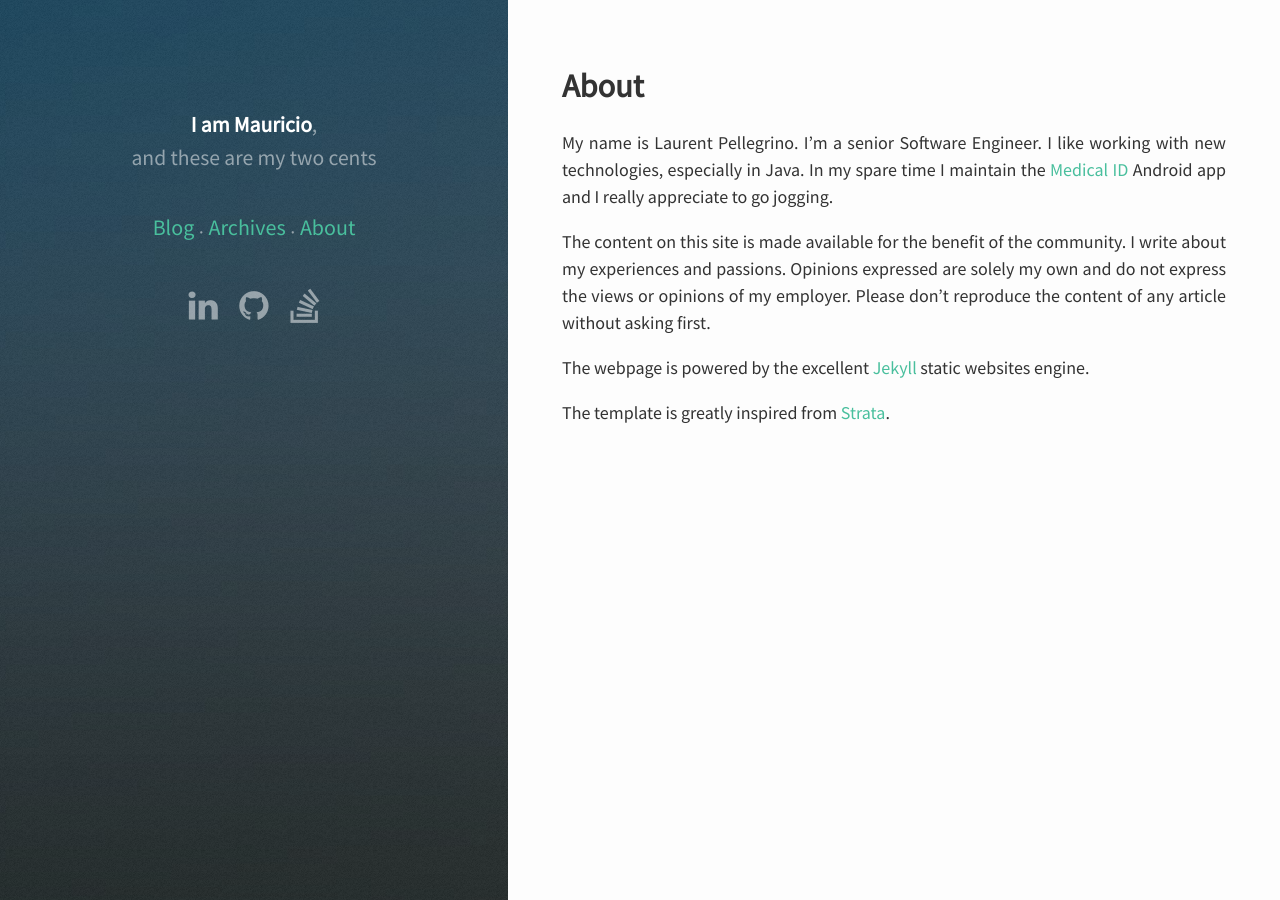
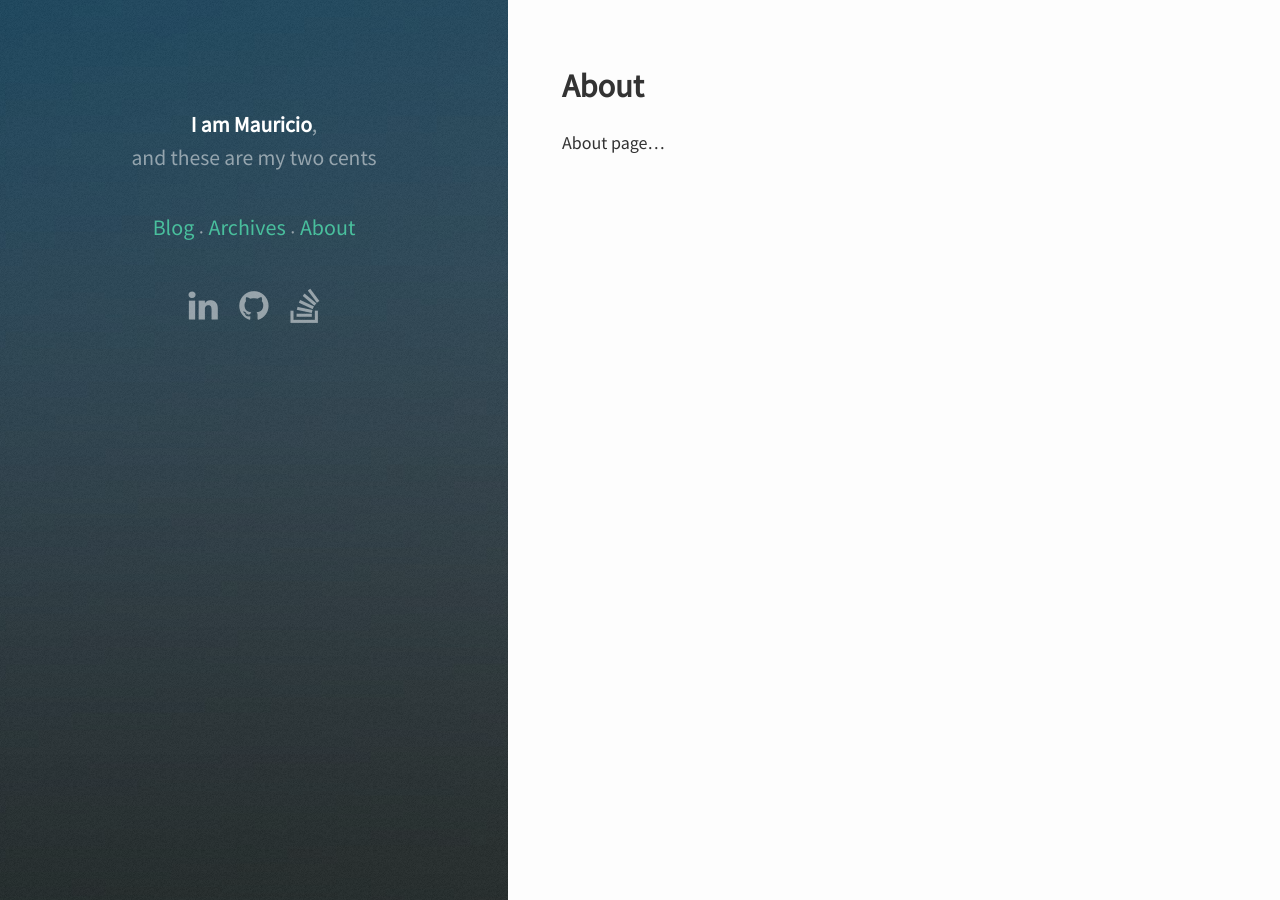
Before and after one commit to mauriciojost/mauriciojost.github.io, a Jekyll site: the page built from about.md, in a window 1280 px wide. Built offline with Jekyll 4.4.1, drawn with Linux system fonts in a browser that asks for light colours; nearby versions of some CDN libraries; Markdown is read by kramdown in place of the engine named in the settings.

Commit message:
Remove other Laurent references

```diff
--- a/_includes/head.html
+++ b/_includes/head.html
@@ -2,7 +2,7 @@
   <meta charset="utf-8">
   <meta http-equiv="X-UA-Compatible" content="IE=edge">
   <meta name="viewport" content="width=device-width, initial-scale=1">
-  <meta name="author" content="Laurent Pellegrino">
+  <meta name="author" content="Mauricio Jost">
   <meta name="theme-color" content="#284a5e">
   <title>{% if page.title %}{{ page.title }}{% else %}{{ site.title }}{% endif %}</title>
   <meta name="description" content="{% if page.excerpt %}{{ page.excerpt | strip_html | strip_newlines | truncate: 160 }}{% else %}{{ site.description }}{% endif %}">
--- a/_layouts/default.html
+++ b/_layouts/default.html
@@ -15,15 +15,6 @@
 	<script type="text/x-mathjax-config">
       MathJax.Hub.Config({tex2jax: {inlineMath: [['$','$'], ['\\(','\\)']]}});
     </script>
-	<script type="text/javascript" src="http://cdn.mathjax.org/mathjax/latest/MathJax.js?config=TeX-AMS-MML_HTMLorMML"></script>
-	<script>
-	(function(i,s,o,g,r,a,m){i['GoogleAnalyticsObject']=r;i[r]=i[r]||function(){
-	(i[r].q=i[r].q||[]).push(arguments)},i[r].l=1*new Date();a=s.createElement(o),
-	m=s.getElementsByTagName(o)[0];a.async=1;a.src=g;m.parentNode.insertBefore(a,m)
-	})(window,document,'script','//www.google-analytics.com/analytics.js','ga');
-
-	ga('create', 'UA-59741838-1', 'auto');
-	ga('send', 'pageview');
-  </script>
+    <script type="text/javascript" src="http://cdn.mathjax.org/mathjax/latest/MathJax.js?config=TeX-AMS-MML_HTMLorMML"></script>
 </body>
 </html>
--- a/about.md
+++ b/about.md
@@ -4,21 +4,4 @@ title: About
 permalink: /about/
 ---
 
-My name is Laurent Pellegrino. I'm a senior Software Engineer. I like working
-with new technologies, especially in Java. In my spare time I maintain the
-[Medical ID][medicalid] Android app and I really appreciate to go jogging.
-
-The content on this site is made available for the benefit of the community.
-I write about my experiences and passions. Opinions expressed are solely my own
-and do not express the views or opinions of my employer. Please don't reproduce
-the content of any article without asking first.
-
-The webpage is powered by the excellent [Jekyll][jekyll] static websites engine.
-
-The template is greatly inspired from [Strata][strata].
-
-[activeeon]: http://www.activeeon.com
-[jekyll]:    http://jekyllrb.com
-[medicalid]: https://www.medicalid.info
-"Medical ID, the app that could save your life!"
-[strata]: http://html5up.net/strata
+About page...
```
